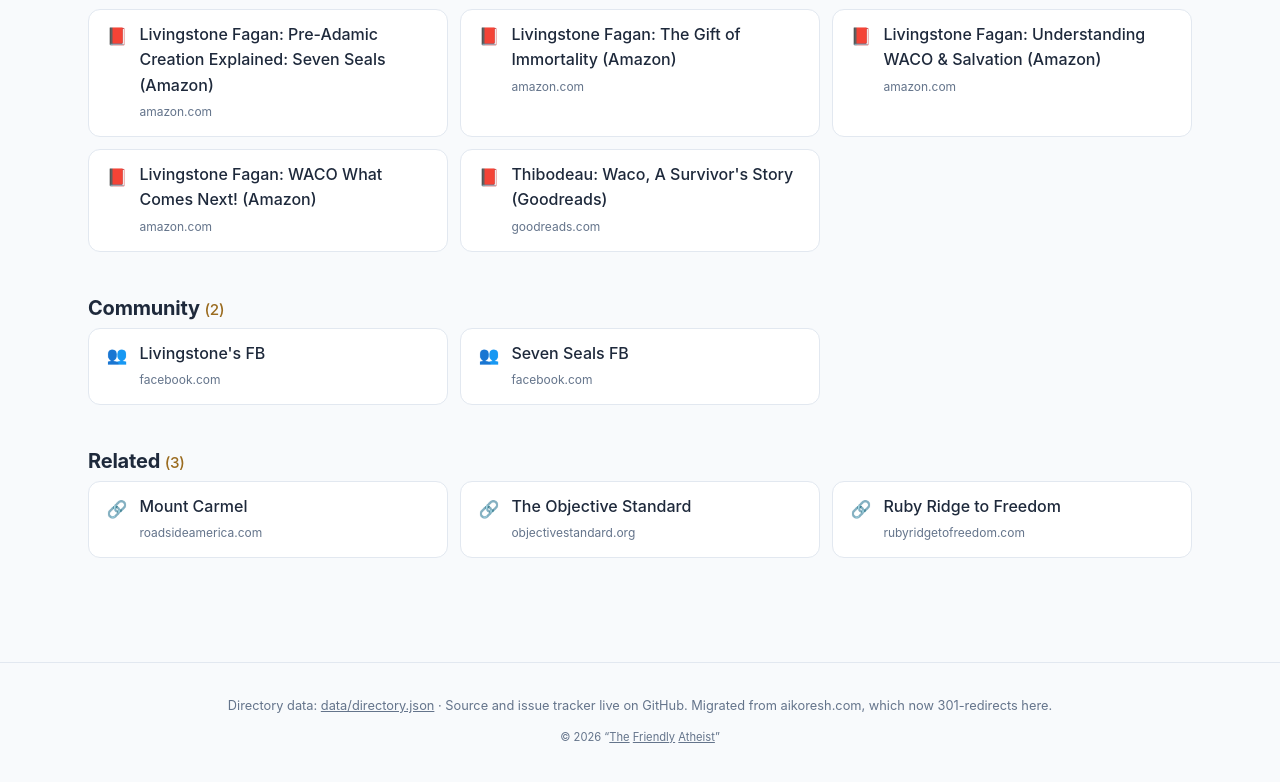
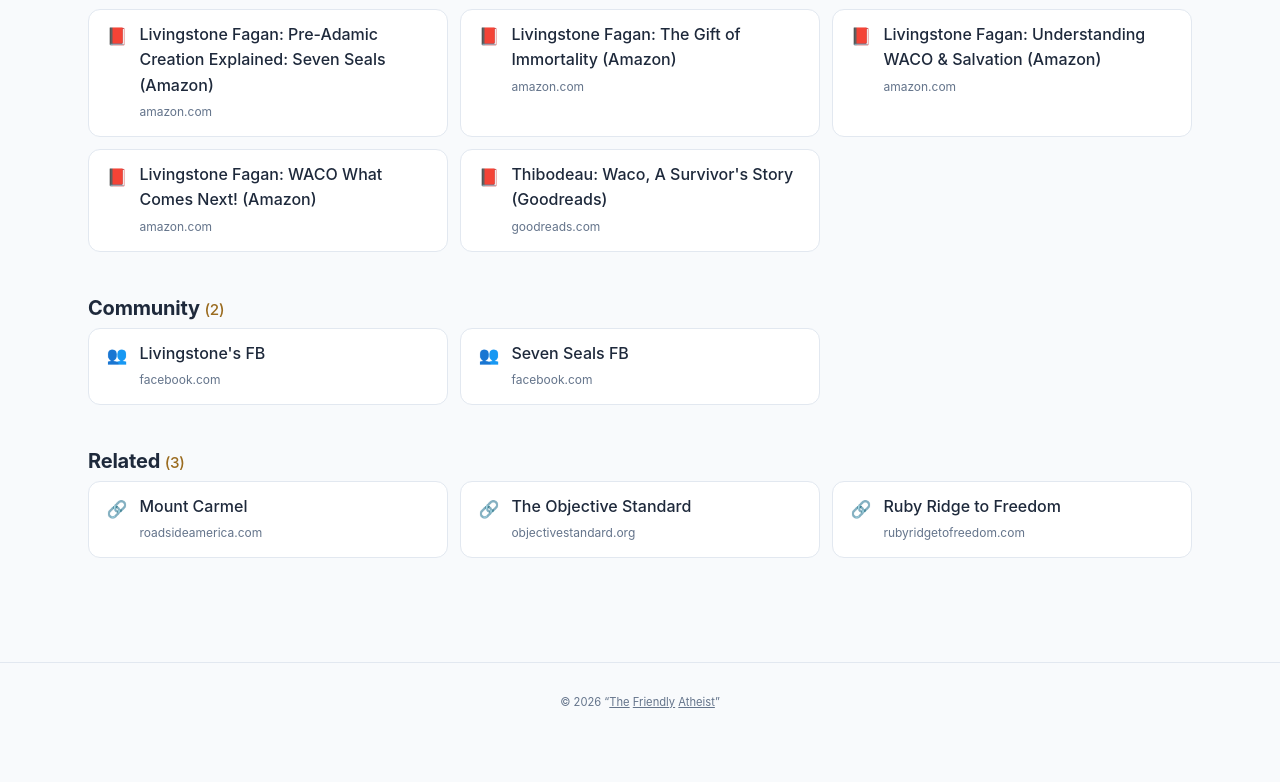
Before and after one commit to hack-r/davidiandata.com, a plain HTML site: page public/index.html in a window 1280 px wide. Shown: the part 2539-3321 px from the top of the page. After the commit the page ends 3294 px from the top, so only its background shows below. Drawn offline with Linux system fonts and the light colour scheme.

Commit message:
Remove internal commentary from footer
Generated by Mistral Vibe.
Co-Authored-By: Mistral Vibe <vibe@mistral.ai>

```diff
--- a/public/index.html
+++ b/public/index.html
@@ -212,11 +212,6 @@
   </main>
 
   <footer>
-    <p>
-      Directory data: <a href="/data/directory.json" rel="nofollow">data/directory.json</a> &middot;
-      Source and issue tracker live on GitHub.
-      Migrated from aikoresh.com, which now 301-redirects here.
-    </p>
     <p style="font-size: 0.7rem;">
       &#169; 2026 &ldquo;<a href="https://peikoff.net" target="_blank" rel="noopener noreferrer">The</a>
       <a href="https://asonpeikoff.com" target="_blank" rel="noopener noreferrer">Friendly</a>
```
